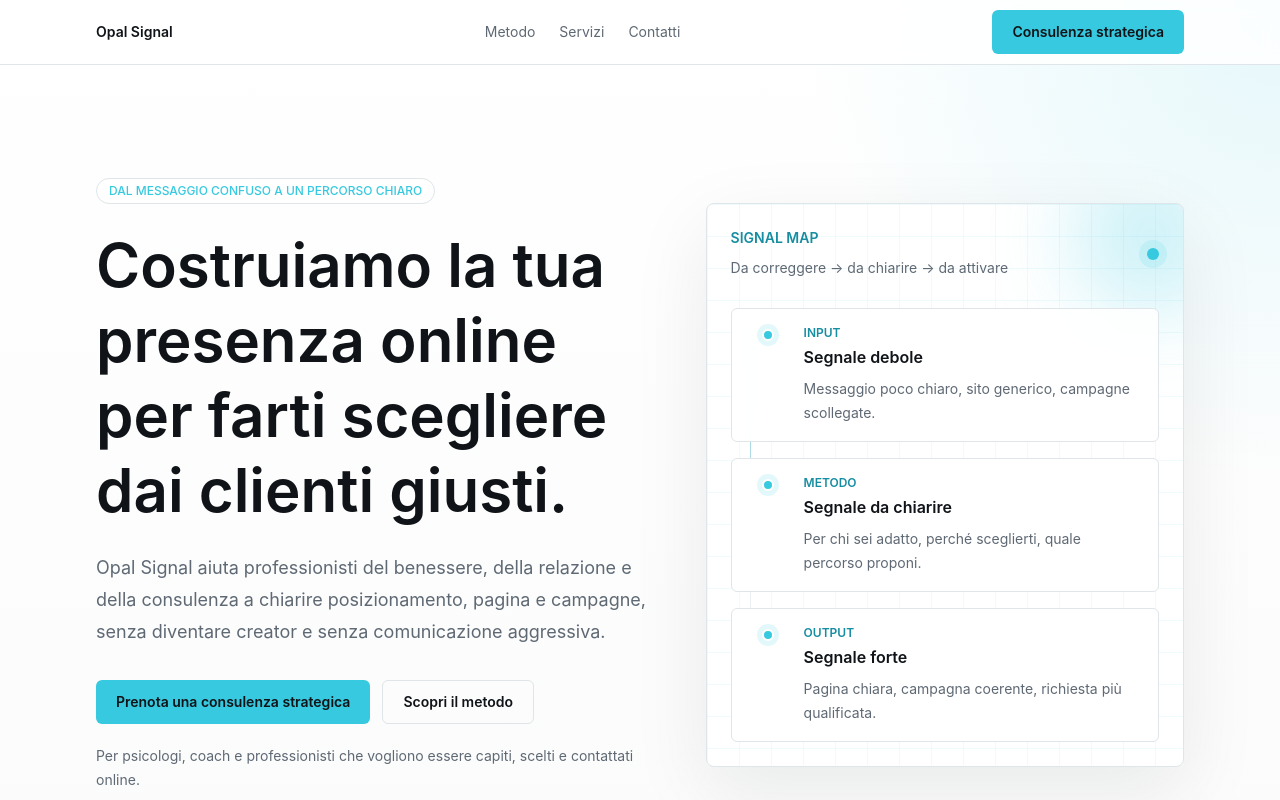
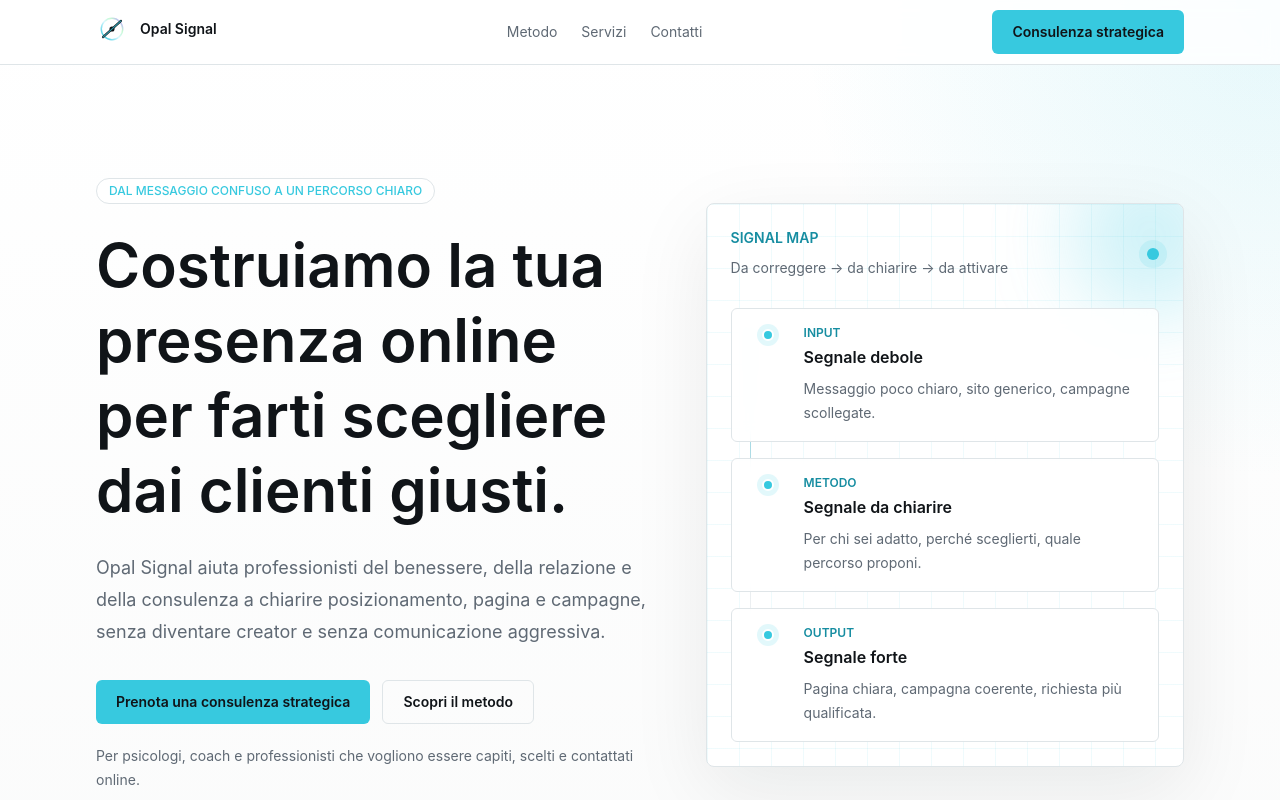
Before and after one commit to Davideopal/opal-signal, a Next.js app: page / in a window 1280 px wide. Shown: the top 800 px of the page. Built offline with nearby package versions, Linux system fonts and the light colour scheme.

Commit message:
Add logo to navbar

```diff
--- a/src/components/layout/navbar.tsx
+++ b/src/components/layout/navbar.tsx
@@ -1,4 +1,5 @@
 import Link from "next/link";
+import { OpalLogo } from "@/components/brand/opal-logo";
 import { Container } from "@/components/ui/container";
 
 const links = [
@@ -11,8 +12,8 @@ export function Navbar() {
   return (
     <header className="sticky top-0 z-20 border-b border-[var(--line)] bg-[rgba(255,255,255,0.84)] backdrop-blur">
       <Container className="flex min-h-16 items-center justify-between gap-4">
-        <Link className="text-sm font-semibold text-[var(--text)]" href="/">
-          Opal Signal
+        <Link className="rounded-md focus:outline-none focus:ring-2 focus:ring-[var(--accent)] focus:ring-offset-2 focus:ring-offset-[var(--background)]" href="/">
+          <OpalLogo size={32} />
         </Link>
         <nav className="hidden items-center gap-6 text-sm text-[var(--muted)] md:flex">
           {links.map((link) => (
```
